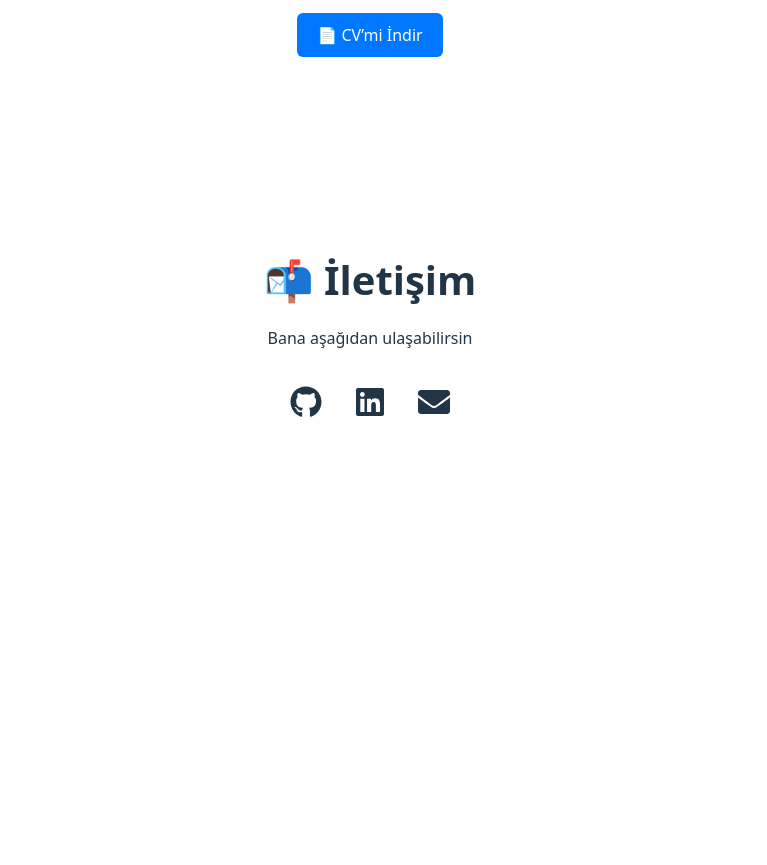
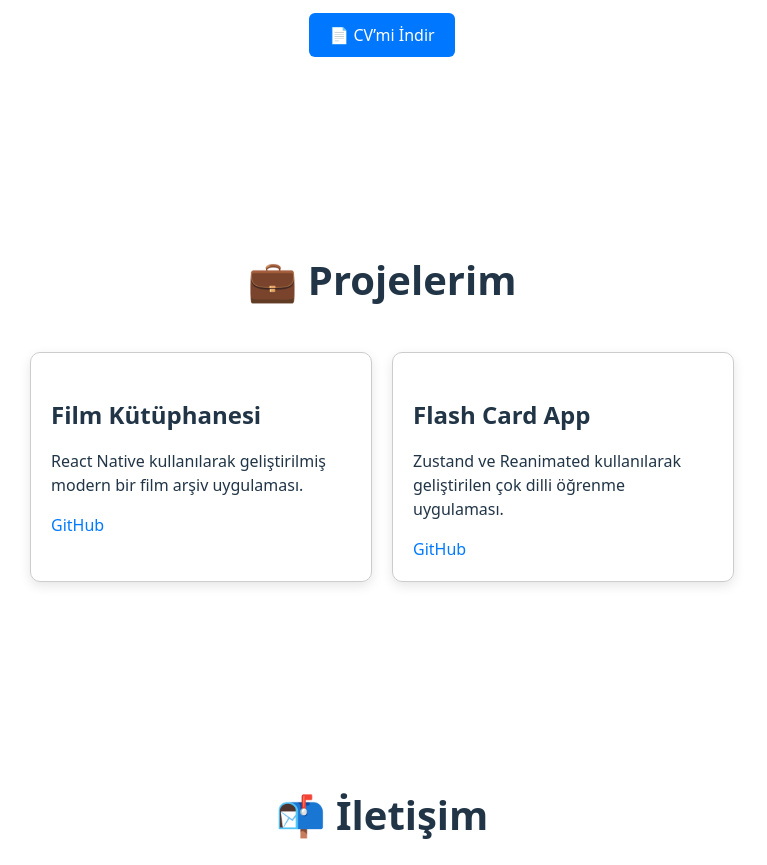
Before and after one commit to Enver-Onur-Cogalan/my-portfolio, a React (Vite) app in the folder React/my-portfolio/: page / in a window 1280 px wide. Shown: the part 1400-2265 px from the top of the page, without its empty margins (0-767 px from the left). Before the commit the page ends 1910 px from the top, so only its background shows below. Built offline with nearby package versions, Linux system fonts and the light colour scheme; the HTML template or start-up script is replaced by a standard one.

Commit message:
🚀 [Frontend] Added animated project cards with hover effects and dynamic data

```diff
--- a/React/my-portfolio/src/App.jsx
+++ b/React/my-portfolio/src/App.jsx
@@ -2,6 +2,7 @@ import ThemeToggle from "./components/ThemeToggle";
 import Contact from "./pages/Contact";
 import Home from './pages/Home';
 import About from './pages/About';
+import Projects from "./pages/Projects";
 
 function App() {
   return (
@@ -10,6 +11,7 @@ function App() {
 
       <Home />
       <About />
+      <Projects />
       <Contact />
     </>
   );
--- a/React/my-portfolio/src/components/ProjectCard.jsx
+++ b/React/my-portfolio/src/components/ProjectCard.jsx
@@ -0,0 +1,48 @@
+import { motion } from 'framer-motion';
+
+export default function ProjectCard({ project }) {
+    return (
+        <motion.div
+            whileHover={{ scale: 1.05 }}
+            whileTap={{ scale: 0.98 }}
+            initial={{ opacity: 0, y: 30 }}
+            whileInView={{ opacity: 1, y: 0 }}
+            viewport={{ once: true }}
+            transition={{ duration: 0.4 }}
+            style={{
+                backgroundColor: 'var(--bg)',
+                color: 'var(--text)',
+                border: '1px solid #ccc',
+                borderRadius: '10px',
+                padding: '20px',
+                margin: '10px',
+                maxWidth: '300px',
+                boxShadow: '0 4px 12px rgba(0,0,0,0.1)',
+                cursor: 'pointer',
+            }}
+        >
+            <h3 style={{ fontSize: '1.5rem', marginBottom: '0.5rem' }}>{project.title}</h3>
+            <p style={{ fontSize: '1rem', marginBottom: '1rem' }}>{project.description}</p>
+            <div>
+                <a
+                    href={project.github}
+                    target='_blank'
+                    rel='noopener noreferrer'
+                    style={{ marginRight: '1rem', color: '#007bff' }}
+                >
+                    GitHub
+                </a>
+                {project.demo && (
+                    <a
+                        href={project.demo}
+                        target='_blank'
+                        rel='noopener noreferrer'
+                        style={{ color: '#28a745' }}
+                    >
+                        Demo
+                    </a>
+                )}
+            </div>
+        </motion.div>
+    );
+}
--- a/React/my-portfolio/src/data/projects.js
+++ b/React/my-portfolio/src/data/projects.js
@@ -0,0 +1,19 @@
+const projects = [
+    {
+        id: 1,
+        title: "Film Kütüphanesi",
+        description: "React Native kullanılarak geliştirilmiş modern bir film arşiv uygulaması.",
+        github: "https://github.com/Enver-Onur-Cogalan/MovieAppRN",
+        demo: "",
+    },
+    {
+        id: 2,
+        title: "Flash Card App",
+        description: "Zustand ve Reanimated kullanılarak geliştirilen çok dilli öğrenme uygulaması.",
+        github: "https://github.com/Enver-Onur-Cogalan/FlashCardApp",
+        demo: "",
+    },
+    // Yeni projeleri buraya ekle
+];
+
+export default projects;
--- a/React/my-portfolio/src/pages/Contact.jsx
+++ b/React/my-portfolio/src/pages/Contact.jsx
@@ -9,7 +9,7 @@ const iconStyle = {
 
 export default function Contact() {
     return (
-        <section style={{ padding: '80px 20px', textAlign: 'center' }}>
+        <section style={{ padding: '80px 20px', textAlign: 'center', backgroundColor: 'var(--bg)', color: 'var(--text)', }}>
             <h2 style={{ fontSize: '2.5rem', marginBottom: '1rem' }}>📬 İletişim</h2>
             <p style={{ marginBottom: '2rem' }}>
                 Bana aşağıdan ulaşabilirsin
--- a/React/my-portfolio/src/pages/Projects.jsx
+++ b/React/my-portfolio/src/pages/Projects.jsx
@@ -0,0 +1,31 @@
+import projects from "../data/projects";
+import ProjectCard from "../components/ProjectCard";
+
+export default function Projects() {
+    return (
+        <section
+            id="projects"
+            style={{
+                padding: '80px 20px',
+                backgroundColor: 'var(--bg)',
+                color: 'var(--text)',
+            }}
+        >
+            <h2 style={{ textAlign: 'center', fontSize: '2.5rem', marginBottom: '2rem' }}>
+                💼 Projelerim
+            </h2>
+
+            <div
+                style={{
+                    display: 'flex',
+                    flexWrap: 'wrap',
+                    justifyContent: 'center',
+                }}
+            >
+                {projects.map((proj) => (
+                    <ProjectCard key={proj.id} project={proj} />
+                ))}
+            </div>
+        </section>
+    );
+}
--- a/React/my-portfolio/src/styles/global.css
+++ b/React/my-portfolio/src/styles/global.css
@@ -25,3 +25,12 @@ a {
 * {
     box-sizing: border-box;
 }
+
+html,
+body,
+#root {
+    margin: 0;
+    padding: 0;
+    width: 100%;
+    height: 100%;
+}
```
